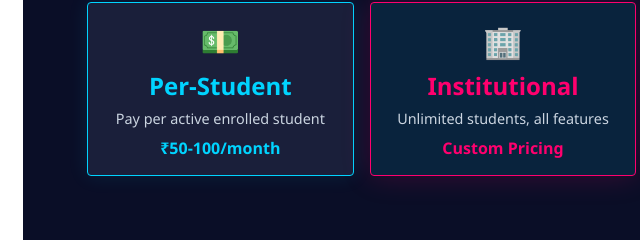
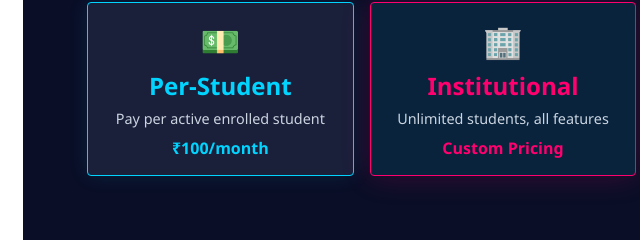
Before and after one commit to G-ESWAR-KUMAR/KodeClustersPitch, a plain HTML site: page index.html in a window 1280 px wide. Shown: the part 9649-9889 px from the top of the page, 137-777 px from the left. Drawn offline with Linux system fonts and the light colour scheme.

Commit message:
Update index.html

```diff
--- a/index.html
+++ b/index.html
@@ -772,7 +772,7 @@
         <div style="font-size: 2rem; margin-bottom: 0.5rem;">💵</div>
         <h4 style="color: #00d4ff; margin-bottom: 0.5rem;">Per-Student</h4>
         <p style="color: #cbd5e1; font-size: 0.9rem;">Pay per active enrolled student</p>
-        <p style="color: #00d4ff; font-weight: bold; margin-top: 0.5rem;">₹50-100/month</p>
+        <p style="color: #00d4ff; font-weight: bold; margin-top: 0.5rem;">₹100/month</p>
       </div>
       <div class="matrix-cell highlight animate-slide delay-2" style="box-shadow: 0 0 30px rgba(255, 0, 110, 0.2);">
         <div style="font-size: 2rem; margin-bottom: 0.5rem;">🏢</div>
```
